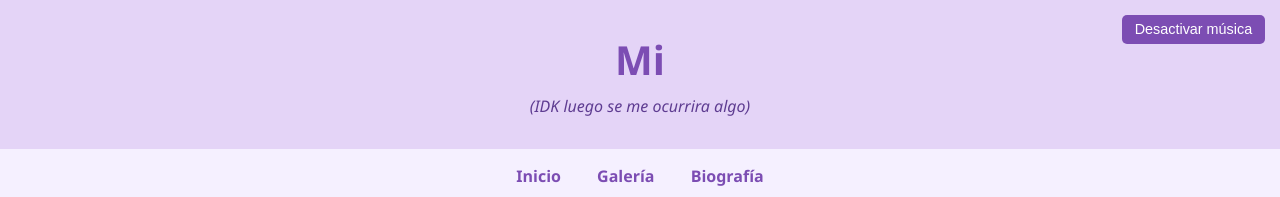
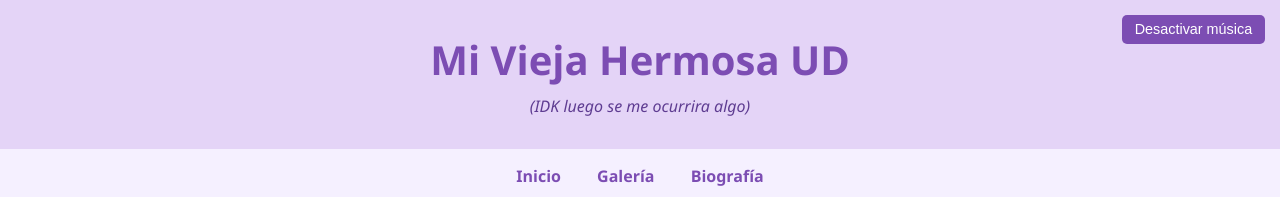
Before and after one commit to ohtaek-Imp/For-Nita, a plain HTML site: page index.html in a window 1280 px wide. Shown: the top 197 px of the page. Drawn offline with Linux system fonts and the light colour scheme.

Commit message:
Update index.html

```diff
--- a/index.html
+++ b/index.html
@@ -139,7 +139,7 @@
 </head>
 <body>
   <header>
-    <h1><a href="index.html" style="text-decoration: none; color: #7c4db3;">Mi </a></h1>
+    <h1><a href="index.html" style="text-decoration: none; color: #7c4db3;">Mi Vieja Hermosa UD</a></h1>
     <p>(IDK luego se me ocurrira algo)</p>
   </header>
 
```
